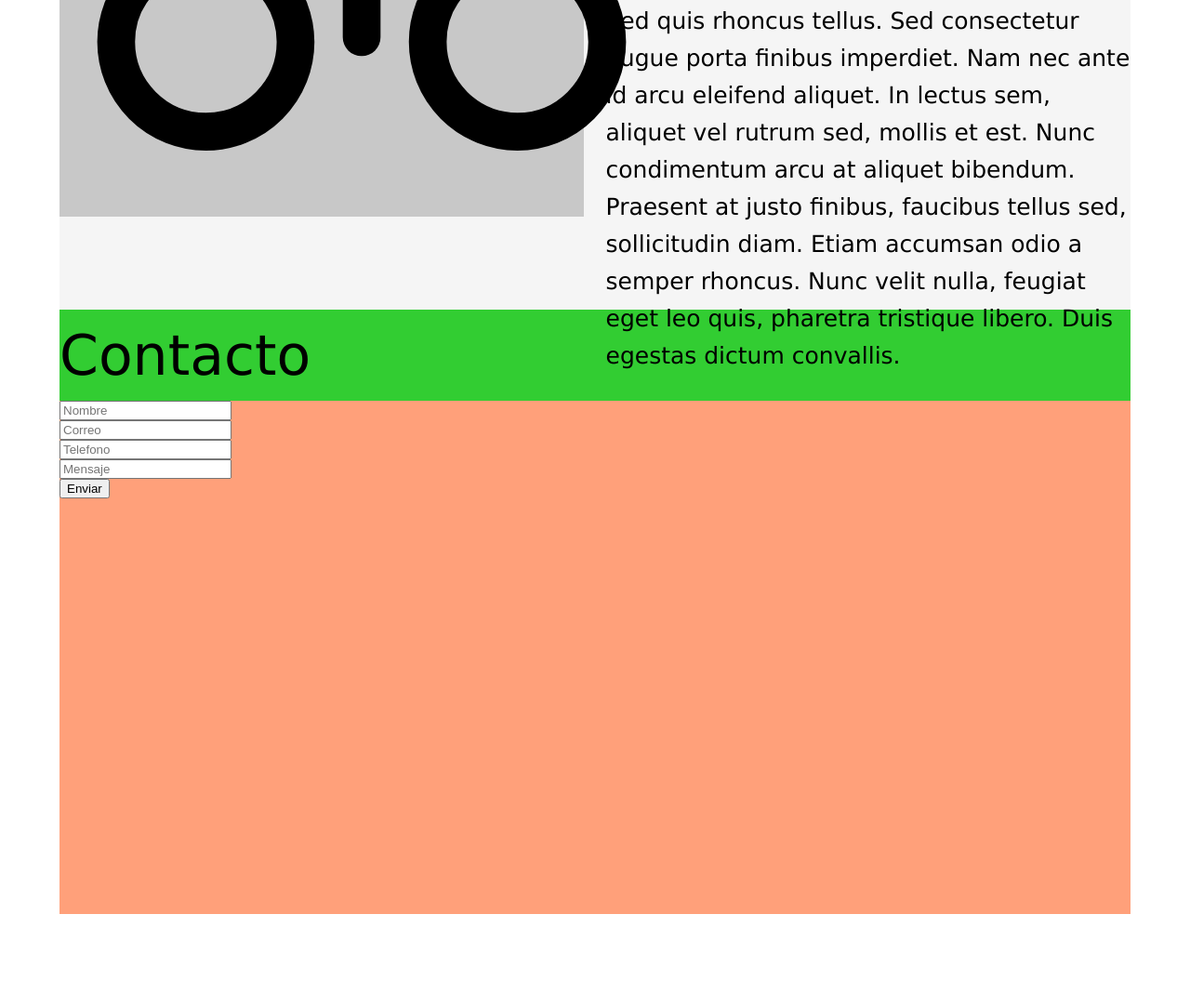
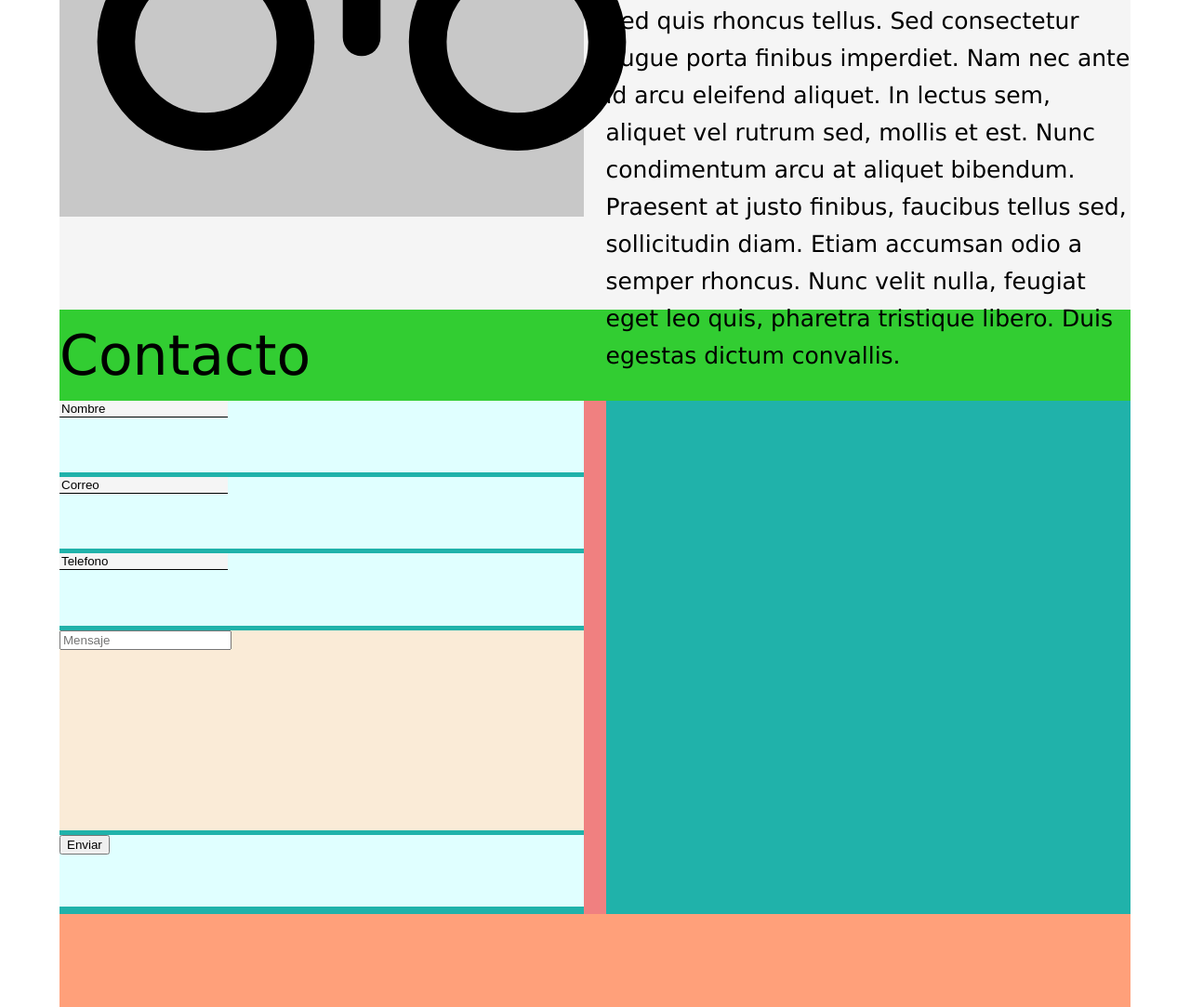
Before and after one commit to Michell-117/UniAcierta, a plain HTML site: page index.html in a window 1280 px wide. Shown: the part 1267-2350 px from the top of the page at 93% size. Before the commit the page ends 2250 px from the top, so only its background shows below. Drawn offline with Linux system fonts and the light colour scheme.

Commit message:
formulario

```diff
--- a/estilos.css
+++ b/estilos.css
@@ -69,7 +69,7 @@ table {
     display: flex;
     width: 100%;
     height: 100%;
-    border-bottom:1px solid black;
+    /* border-bottom:1px solid black; */
     /* background-color: lightpink; */
 }
 .CC_C1_Carrucel_Laterales{
@@ -172,6 +172,7 @@ table {
 #CC_C3{
     width: 100%;
     height: 650px;
+    padding-bottom: 100px;
     background-color: lightsalmon;
 }
 #CC_C3_D1{
@@ -183,3 +184,39 @@ table {
     font-size: 60px;
     font-weight: 400px;
 }
+#CC_C3_D2{
+    display: flex;
+    width: 100%;
+    height: 85%;
+    background-color: lightcyan;
+}
+.CC_C3_D2_Laterales{
+    width: 49%;
+    height: 100%;
+    background-color: lightseagreen;
+}
+.CC_C3_D2_Formulario{
+    width: 100%;
+    height: 14%;
+    background-color: lightcyan;
+    margin-bottom: 5px;
+}
+.CC_C3_D2_Formulario_T{
+    width: 100%;
+    height: 39%;
+    background-color: antiquewhite;
+    margin-bottom: 5px;
+}
+.inputs1{
+    background-color: whitesmoke;
+    border: none;
+    border-bottom: 1px solid black;
+}
+.inputs1::placeholder{
+    color: black;
+}
+.CC_C3_D2_espaciador{
+    width: 2%;
+    height: 100%;
+    background-color: lightcoral;
+}
--- a/index.html
+++ b/index.html
@@ -121,20 +121,20 @@
 
                 <div class="CC_C3_D2_Laterales">
 
-                    <div>
-                        <input type="text" name="" id="" placeholder="Nombre">
+                    <div class="CC_C3_D2_Formulario">
+                        <input type="text" name="" id="inputName" class="inputs1" placeholder="Nombre">
                     </div>
-                    <div>
-                        <input type="email" name="" id="" placeholder="Correo">
+                    <div class="CC_C3_D2_Formulario">
+                        <input type="email" name="" id="inputemail" class="inputs1" placeholder="Correo">
                     </div>
-                    <div>
-                        <input type="tel" name="" id="" placeholder="Telefono">
+                    <div class="CC_C3_D2_Formulario">
+                        <input type="tel" name="" id="inputtel" class="inputs1" placeholder="Telefono">
                     </div>
-                    <div>
-                        <input type="text" name="" id="" placeholder="Mensaje">
+                    <div class="CC_C3_D2_Formulario_T">
+                        <input type="text" name="" id="inputtext" class="inputs2" placeholder="Mensaje">
                     </div>
 
-                    <div>
+                    <div class="CC_C3_D2_Formulario">
                         <input type="submit" value="Enviar" >
                     </div>
                 </div>
```
Also changed, not shown: jQuery.js (+38 -0 lines).
